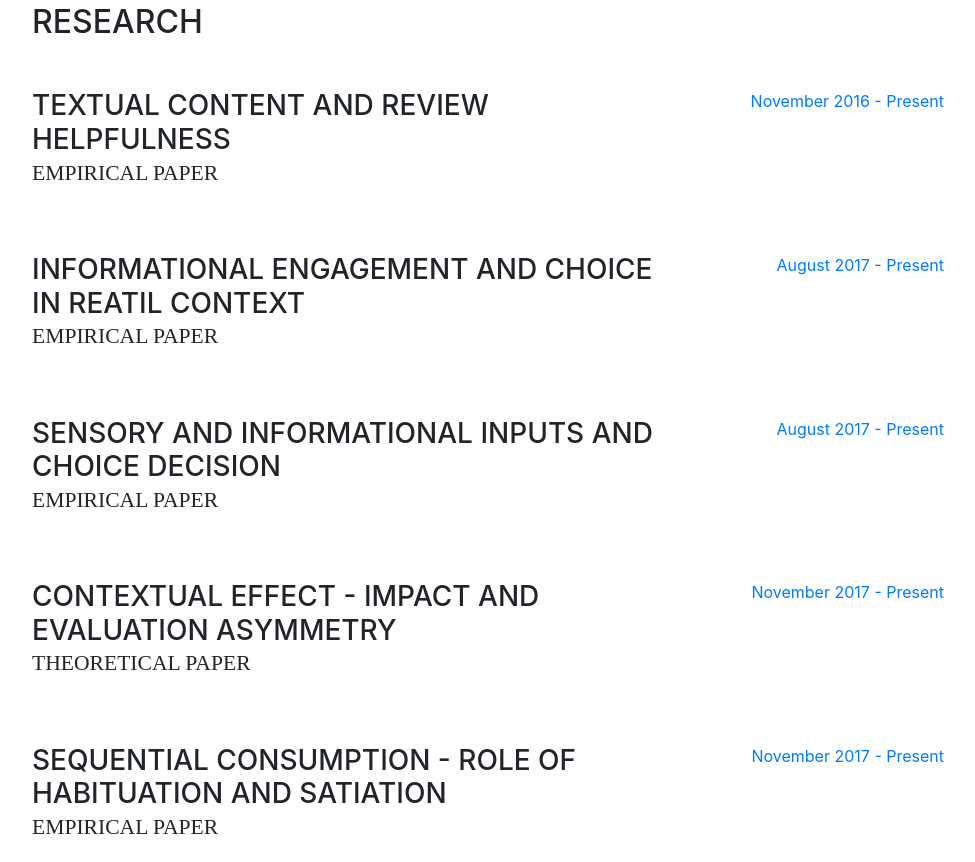
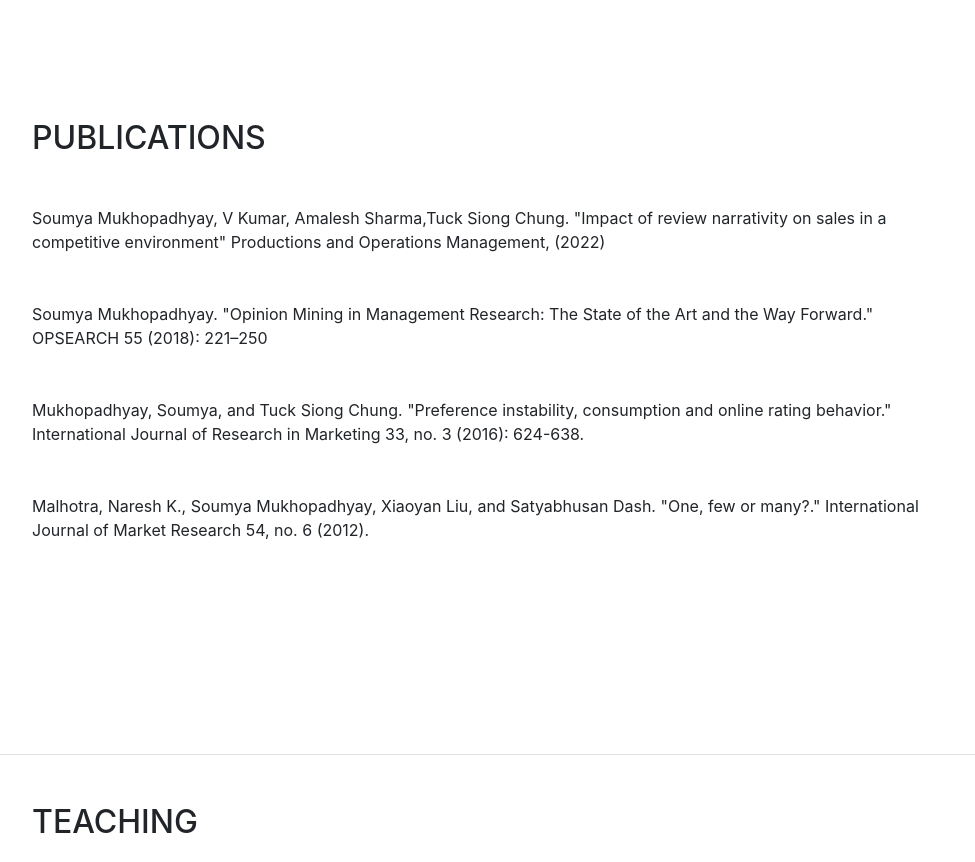
Before and after one commit to sommukh/sommukh.github.io, a website with bundled scripts: page index.html in a window 1280 px wide. Shown: the part 845-1707 px from the top of the page, without its empty margins (288-1263 px from the left). Built offline with nearby package versions, Linux system fonts and the light colour scheme; a web font is replaced by a local one.

Commit message:
Update index.html

```diff
--- a/index.html
+++ b/index.html
@@ -82,66 +82,6 @@
          </section>
 
 
-         <section class="resume-section p-3 p-lg-5 d-flex flex-column" id="research">
-            <div class="my-auto">
-               <h2 class="mb-5">Research</h2>
-               <div class="resume-item d-flex flex-column flex-md-row mb-5">
-                  <div class="resume-content mr-auto">
-                     <h3 class="mb-0">Textual Content and Review Helpfulness </h3>
-                     <div class="subheading mb-3">Empirical Paper</div>
-                     <p></p>
-                  </div>
-                  <div class="resume-date text-md-right">
-                     <span class="text-primary">November 2016 - Present</span>
-                  </div>
-               </div>
-
-			   <div class="resume-item d-flex flex-column flex-md-row mb-5">
-                  <div class="resume-content mr-auto">
-                     <h3 class="mb-0">Informational Engagement and Choice in Reatil Context</h3>
-                     <div class="subheading mb-3">Empirical Paper</div>
-                     <p></p>
-                  </div>
-                  <div class="resume-date text-md-right">
-                     <span class="text-primary">August 2017 - Present</span>
-                  </div>
-               </div>
-
-			   <div class="resume-item d-flex flex-column flex-md-row mb-5">
-                  <div class="resume-content mr-auto">
-                     <h3 class="mb-0">Sensory and Informational Inputs and Choice Decision</h3>
-                     <div class="subheading mb-3">Empirical Paper</div>
-                     <p></p>
-                  </div>
-                  <div class="resume-date text-md-right">
-                     <span class="text-primary">August 2017 - Present</span>
-                  </div>
-               </div>
-
-			   <div class="resume-item d-flex flex-column flex-md-row mb-5">
-                  <div class="resume-content mr-auto">
-                     <h3 class="mb-0">Contextual Effect - Impact and Evaluation Asymmetry</h3>
-                     <div class="subheading mb-3">Theoretical Paper</div>
-                     <p></p>
-                  </div>
-                  <div class="resume-date text-md-right">
-                     <span class="text-primary">November 2017 - Present</span>
-                  </div>
-               </div>
-
-			   <div class="resume-item d-flex flex-column flex-md-row mb-5">
-                  <div class="resume-content mr-auto">
-                     <h3 class="mb-0">Sequential Consumption - Role of Habituation and Satiation</h3>
-                     <div class="subheading mb-3">Empirical Paper</div>
-                     <p></p>
-                  </div>
-                  <div class="resume-date text-md-right">
-                     <span class="text-primary">November 2017 - Present</span>
-                  </div>
-               </div>
-
-            </div>
-         </section>
 
 
          <section class="resume-section p-3 p-lg-5 d-flex flex-column" id="publications">
```
